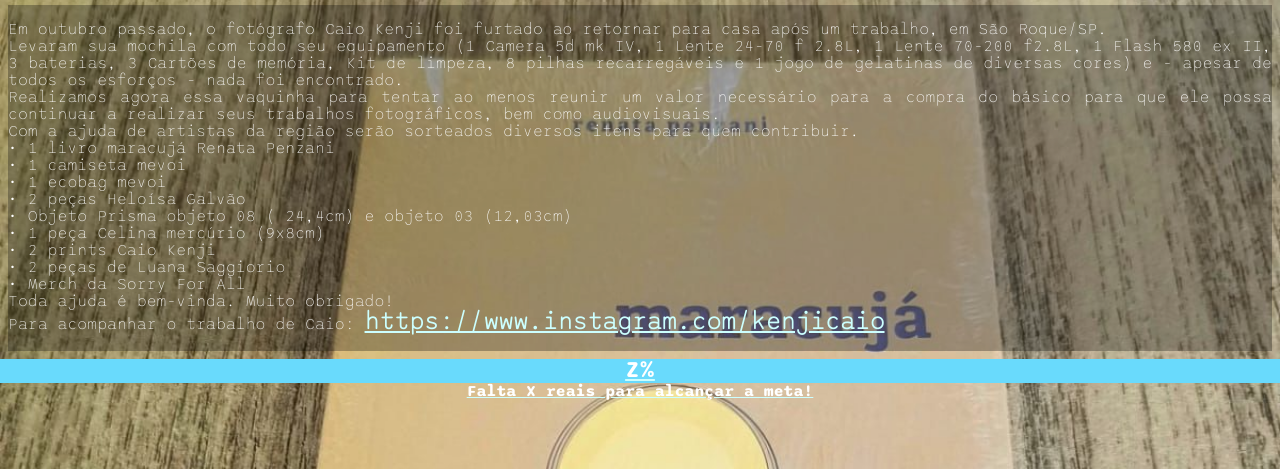
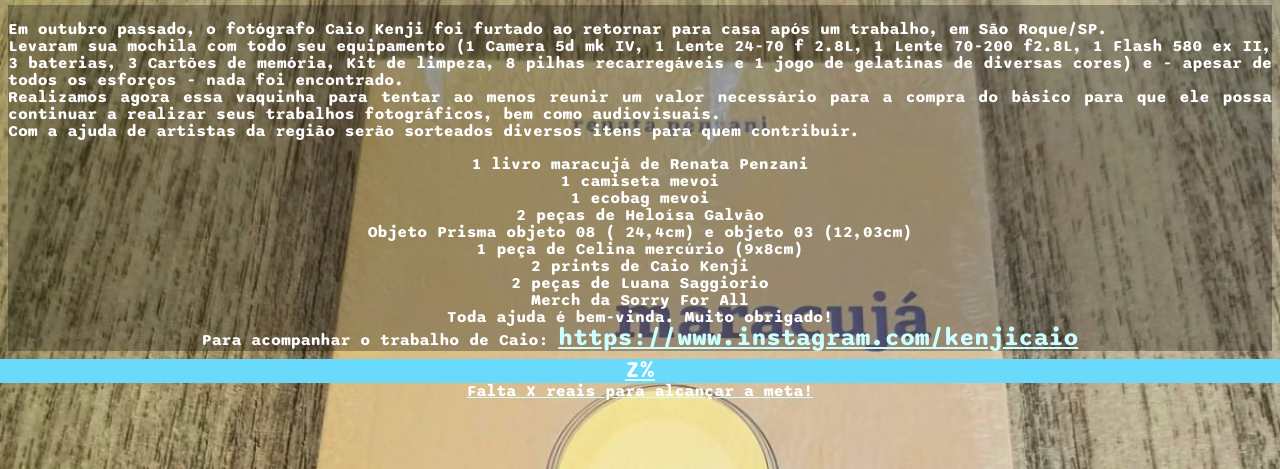
Before and after one commit to caiokenji-photo/financiamento-coletivo, a plain HTML site: page index.html in a window 1280 px wide. Shown: the part 331-800 px from the top of the page. Drawn offline with Linux system fonts and the light colour scheme.

Commit message:
:lipstick: mudanças de estilo

```diff
--- a/index.html
+++ b/index.html
@@ -14,7 +14,7 @@
             <div class="video"><iframe src="./imgs/video.mp4" frameborder="0" allow="accelerometer; clipboard-write; gyroscope; picture-in-picture; web-share" allowfullscreen></iframe></div>
             <a class="contribua" target="_blank" href="https://forms.gle/sraHw41CCxqeipPJ9">CONTRIBUA!</a>
             <div id="text" class="text">
-                <p class="ptext">
+                <p>
                     Em outubro passado, o fotógrafo Caio Kenji foi furtado ao retornar para casa após um trabalho, em São Roque/SP.<br>
                     Levaram sua mochila com todo seu equipamento (1 Camera 5d mk IV, 1 Lente 24-70 f 2.8L, 1 Lente 70-200 f2.8L,
                     1 Flash 580 ex II, 3 baterias, 3 Cartões de memória, Kit de limpeza, 8 pilhas recarregáveis e 1 jogo de gelatinas
@@ -22,18 +22,20 @@
                     Realizamos agora essa vaquinha para tentar ao menos reunir um valor necessário para a compra do básico para que ele
                     possa continuar a realizar seus trabalhos fotográficos, bem como audiovisuais. <br>
                     Com a ajuda de artistas da região serão sorteados diversos itens para quem contribuir.<br>
-                    • 1 livro maracujá Renata Penzani<br>
-                    • 1 camiseta mevoi <br>
-                    • 1 ecobag mevoi<br>
-                    • 2 peças Heloísa Galvão <br>
-                    • Objeto Prisma objeto 08 ( 24,4cm) e objeto 03 (12,03cm)<br>
-                    • 1 peça Celina mercúrio (9x8cm)<br>
-                    • 2 prints Caio Kenji<br>
-                    • 2 peças de Luana Saggiorio<br>
-                    • Merch da Sorry For All<br>
+
+                </p>
+                <div class="center">
+                    1 livro maracujá de Renata Penzani<br>
+                    1 camiseta mevoi <br>
+                    1 ecobag mevoi<br>
+                    2 peças de Heloísa Galvão <br>
+                    Objeto Prisma objeto 08 ( 24,4cm) e objeto 03 (12,03cm)<br>
+                    1 peça de Celina mercúrio (9x8cm)<br>
+                    2 prints de Caio Kenji<br>
+                    2 peças de Luana Saggiorio<br>
+                    Merch da Sorry For All<br>
                     Toda ajuda é bem-vinda. Muito obrigado!<br>
-                    Para acompanhar o trabalho de Caio: <a class="insta" target="_blank" href="https://www.instagram.com/kenjicaio">https://www.instagram.com/kenjicaio</link>
-                </p>
+                    Para acompanhar o trabalho de Caio: <a class="insta" target="_blank" href="https://www.instagram.com/kenjicaio">https://www.instagram.com/kenjicaio</link></div>
             </div>
             <div class="formsbutton">
             </div>
--- a/style/caio.css
+++ b/style/caio.css
@@ -109,7 +109,7 @@ grid-container {
 }
 
 .text {
-    font-family: sonoLight;
+    font-family: sonoBold;
     text-align: justify;
     color: white;
     grid-column: 1 / span 8;
@@ -134,6 +134,12 @@ grid-container {
 .insta {
     color: #ccffff;
     font-weight: bold;
+}
+
+.center {
+    text-align: center;
+    color: white;
+    font-family: sonoBold;
 }
 
 .formsbutton {
```
